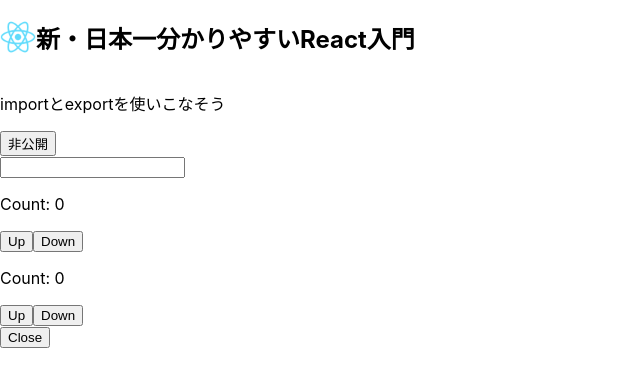
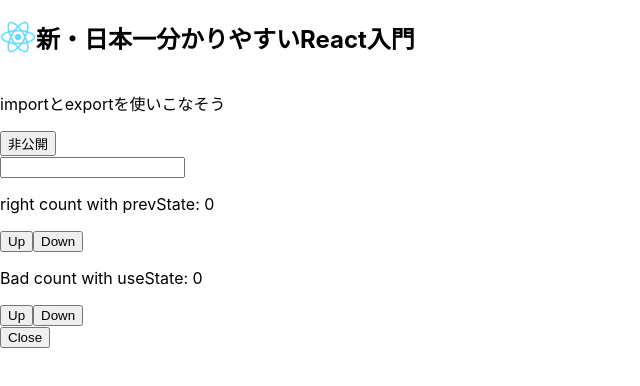
Before and after one commit to Izushi/react-basic, a React (Create React App) app: page / in a window 1280 px wide. Shown: the top 386 px of the page, without its empty margins (0-640 px from the left). Built offline with nearby package versions, Linux system fonts and the light colour scheme.

Commit message:
fixed counter buttons

```diff
--- a/src/components/BadCounter.jsx
+++ b/src/components/BadCounter.jsx
@@ -18,7 +18,7 @@ const BadCounter = () => {
 
   return (
     <div>
-      <p>Count: {count}</p>
+      <p>Bad count with useState: {count}</p>
       <button onClick={countUp}>Up</button>
       <button onClick={countDown}>Down</button>
     </div>
--- a/src/components/Counter.jsx
+++ b/src/components/Counter.jsx
@@ -17,7 +17,7 @@ const Counter = () => {
 
   return (
     <div>
-      <p>Count: {count}</p>
+      <p>right count with prevState: {count}</p>
       <button onClick={countUp}>Up</button>
       <button onClick={countDown}>Down</button>
     </div>
```
